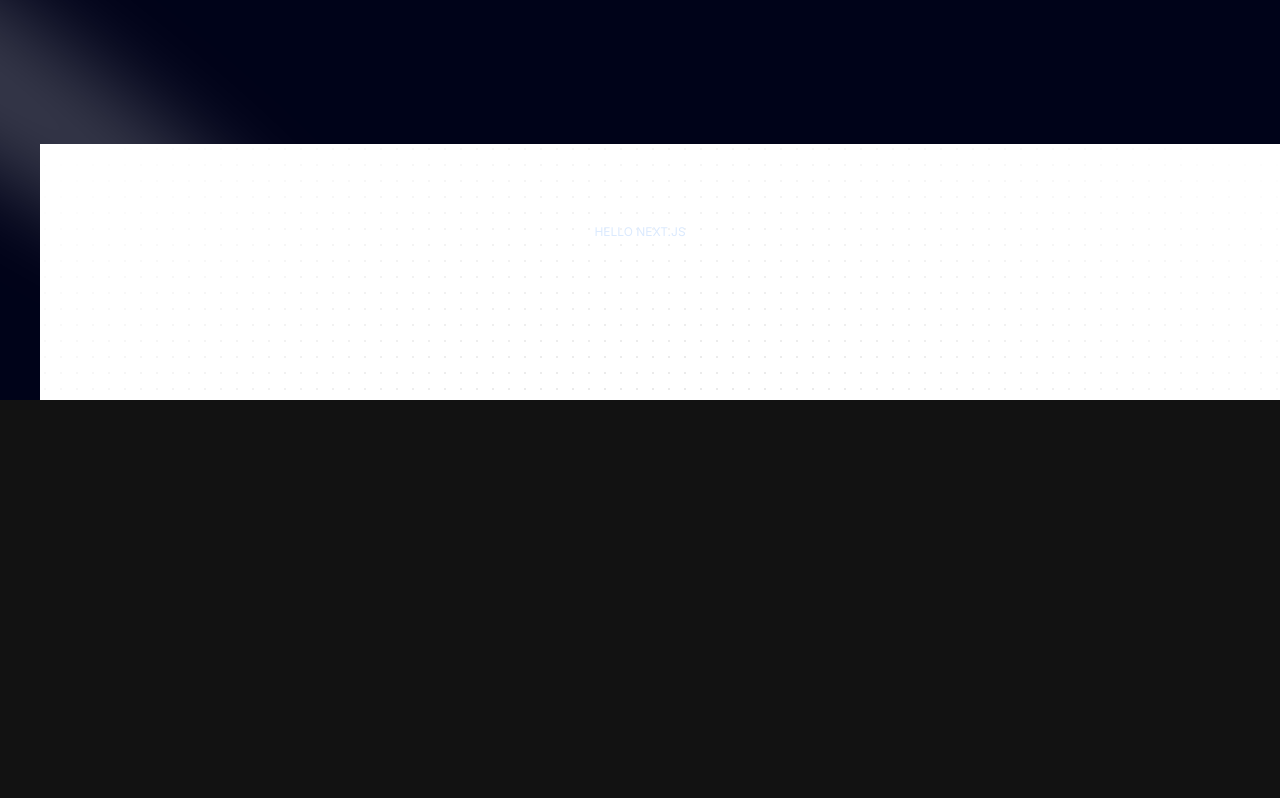
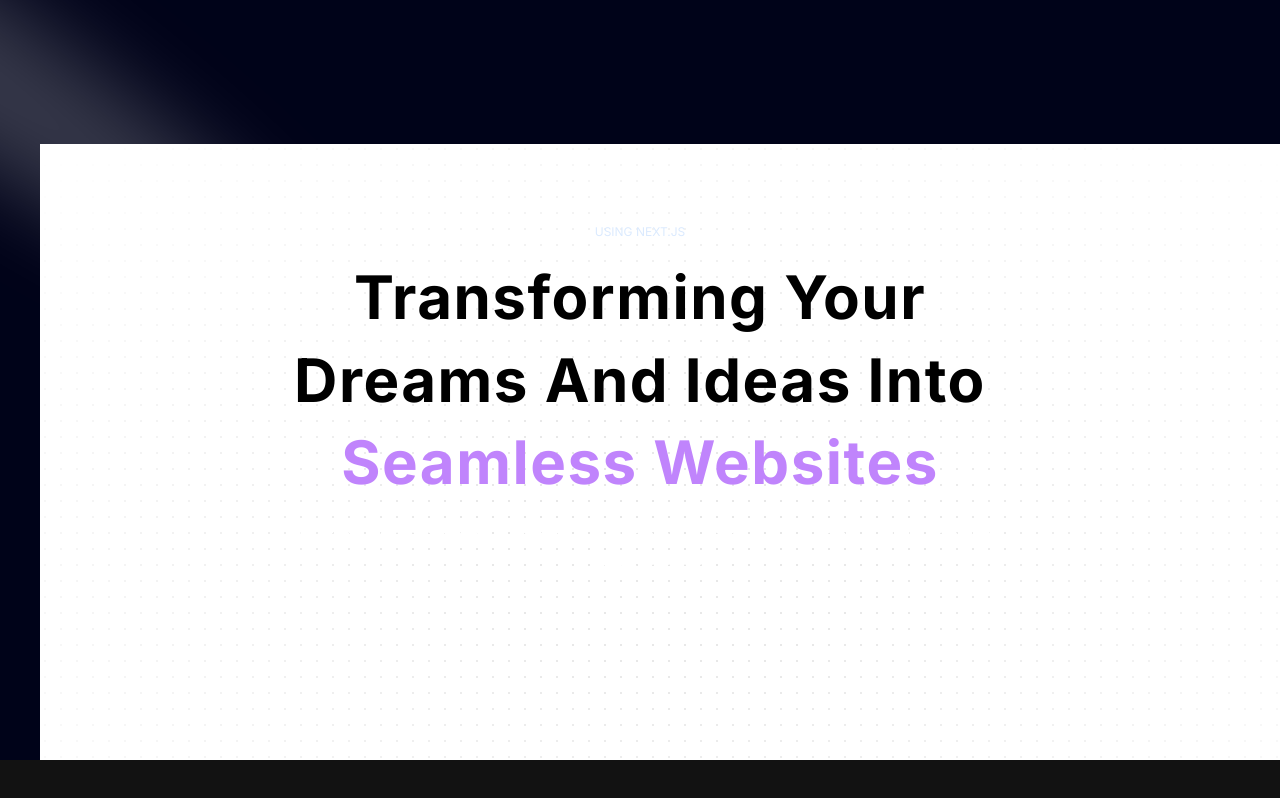
Before and after one commit to gamy2/portfolio, a Next.js app: page / in a window 1280 px wide. Built offline with nearby package versions, Linux system fonts and the light colour scheme.

Commit message:
adding ainmation text
adding ainmation text using aceternity ui and handle how we can make color change in text generator using ternary operator

```diff
--- a/components/hero.tsx
+++ b/components/hero.tsx
@@ -1,7 +1,8 @@
 import React from "react";
 
-import { Spotlight } from "./ui/Spotlight";
+import { Spotlight } from "./ui/spotlight";
 import { DotBackgroundDemo } from "./ui/background";
+import { TextGenerateEffect } from "./ui/text_generate";
 
 const Hero = () => {
   return (
@@ -11,8 +12,15 @@ const Hero = () => {
       <div className="flex justify-center relative my-20 z-10">
         <div className="max-w-[89vw] md:max-w-2xl lg:max-w-[60vw] flex flex-col items-center justify-center">
           <h2 className="text-blue-100 uppercase text-xs text-center max-w-80">
-            Hello Next.js
+            Using Next.js
           </h2>
+          <TextGenerateEffect
+            className="text-center text-[40px] md:text-5xl lg:text-6xl capitalize"
+            words="transforming your dreams and ideas into Seamless websites"
+          />
+          <p className="text-center mb-4 capitalize md:tracking-wider text-sm md:text-lg lg:text-2xl">
+            Hi I&apos;m Mohamed Gamal, a Front-End and Cross-Platform Developer
+          </p>
         </div>
       </div>
     </div>
--- a/components/ui/text_generate.tsx
+++ b/components/ui/text_generate.tsx
@@ -32,7 +32,9 @@ export const TextGenerateEffect = ({
           return (
             <motion.span
               key={word + idx}
-              className="dark:text-white text-black opacity-0"
+              className={`
+                ${idx > 5 ? "text-purple-400" : "dark:text-white text-black"}
+               opacity-0 `}
             >
               {word}{" "}
             </motion.span>
@@ -44,8 +46,8 @@ export const TextGenerateEffect = ({
 
   return (
     <div className={cn("font-bold", className)}>
-      <div className="mt-4">
-        <div className=" dark:text-white text-black text-2xl leading-snug tracking-wide">
+      <div className="my-4">
+        <div className=" dark:text-white text-black leading-snug tracking-wide">
           {renderWords()}
         </div>
       </div>
```
